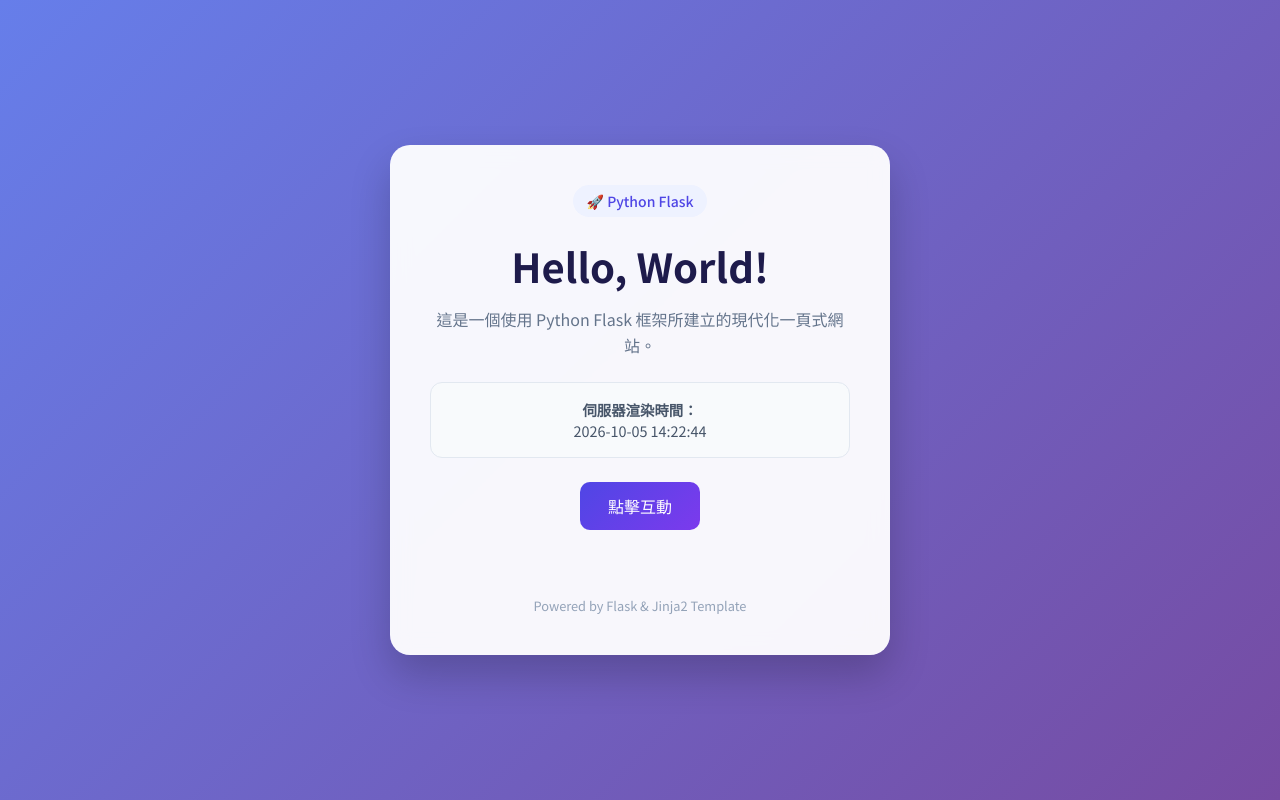
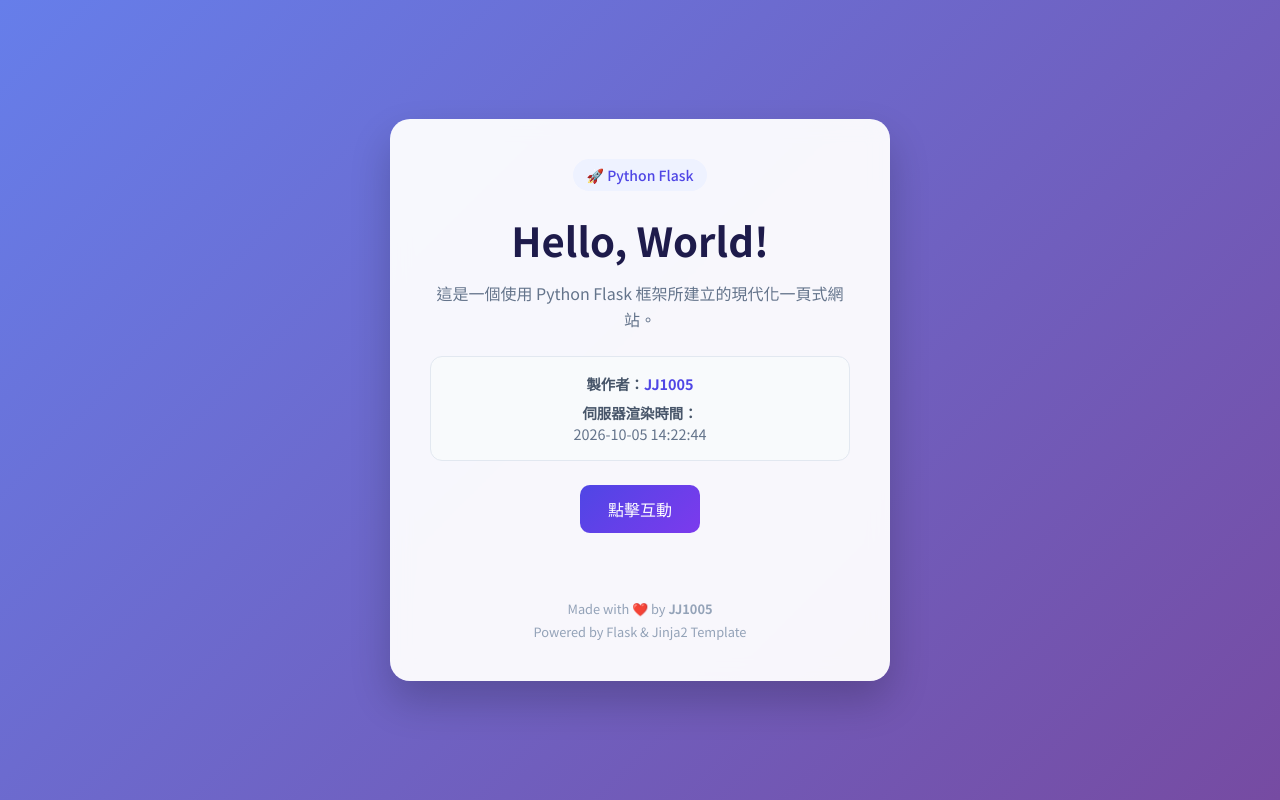
Before and after one commit to jevon-jj/practice0929, a Flask app: page / in a window 1280 px wide. Run offline with Flask 3, Linux system fonts and the light colour scheme.

Commit message:
feat: 加入製作者資訊 JJ1005

```diff
--- a/app.py
+++ b/app.py
@@ -6,7 +6,8 @@ app = Flask(__name__)
 @app.route("/")
 def hello_world():
     current_time = datetime.now().strftime("%Y-%m-%d %H:%M:%S")
-    return render_template("index.html", current_time=current_time)
+    return render_template("index.html", current_time=current_time, author="JJ1005")
+
 
 if __name__ == "__main__":
     # debug=True 在開發環境中支援自動重新載入與錯誤除錯
--- a/templates/index.html
+++ b/templates/index.html
@@ -123,15 +123,17 @@
         <p class="subtitle">這是一個使用 Python Flask 框架所建立的現代化一頁式網站。</p>
 
         <div class="info-box">
+            <div style="margin-bottom: 8px;"><strong>製作者：</strong><span style="color: #4f46e5; font-weight: 600;">{{ author }}</span></div>
             <div><strong>伺服器渲染時間：</strong></div>
-            <div>{{ current_time }}</div>
+            <div style="color: #64748b;">{{ current_time }}</div>
         </div>
 
         <button class="btn" onclick="handleClick()">點擊互動</button>
         <div id="clickMessage">🎉 恭喜！你的 Flask 網站運作正常！</div>
 
         <div class="footer">
-            Powered by Flask & Jinja2 Template
+            <div>Made with ❤️ by <strong>{{ author }}</strong></div>
+            <div style="margin-top: 4px;">Powered by Flask & Jinja2 Template</div>
         </div>
     </div>
 
```
